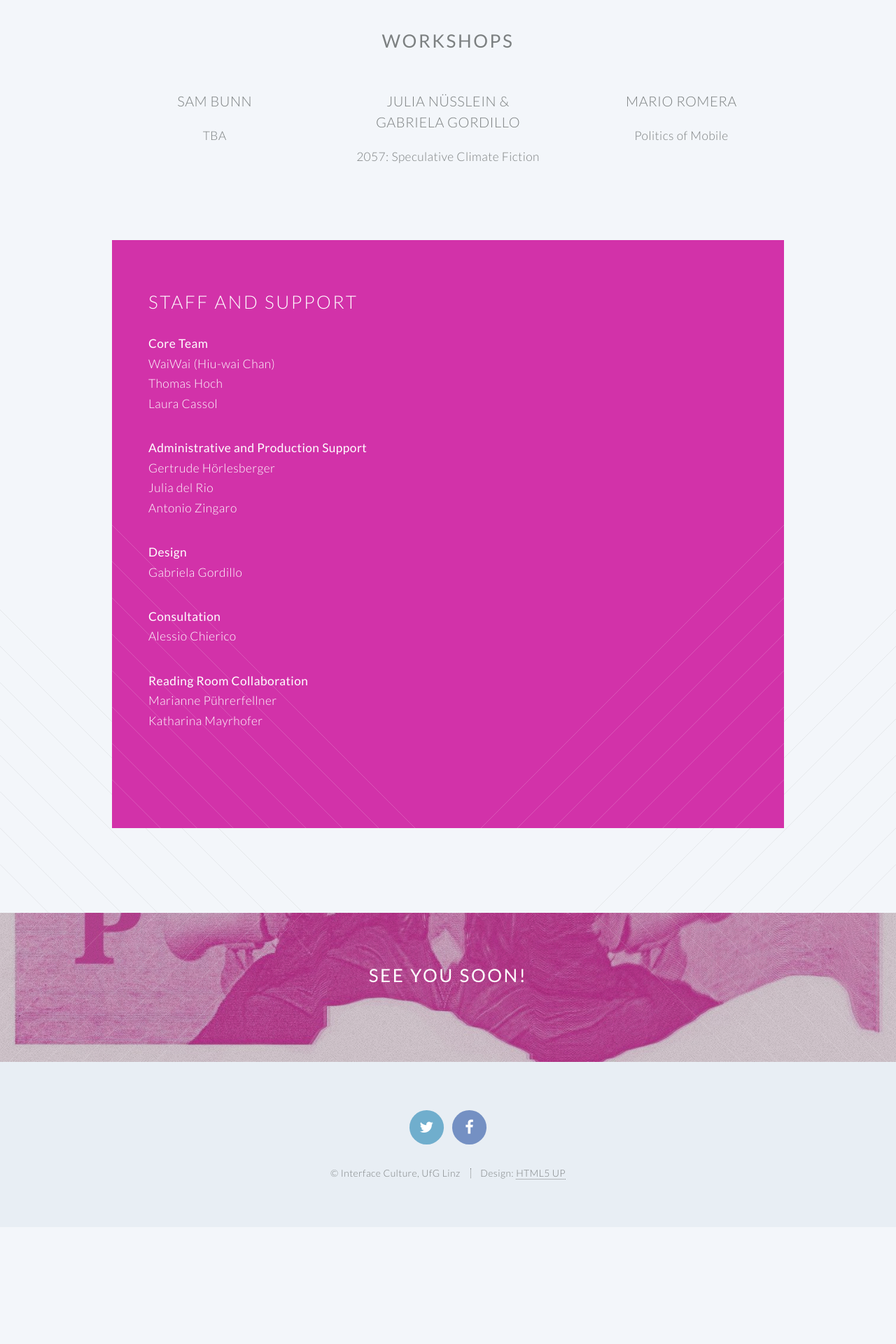
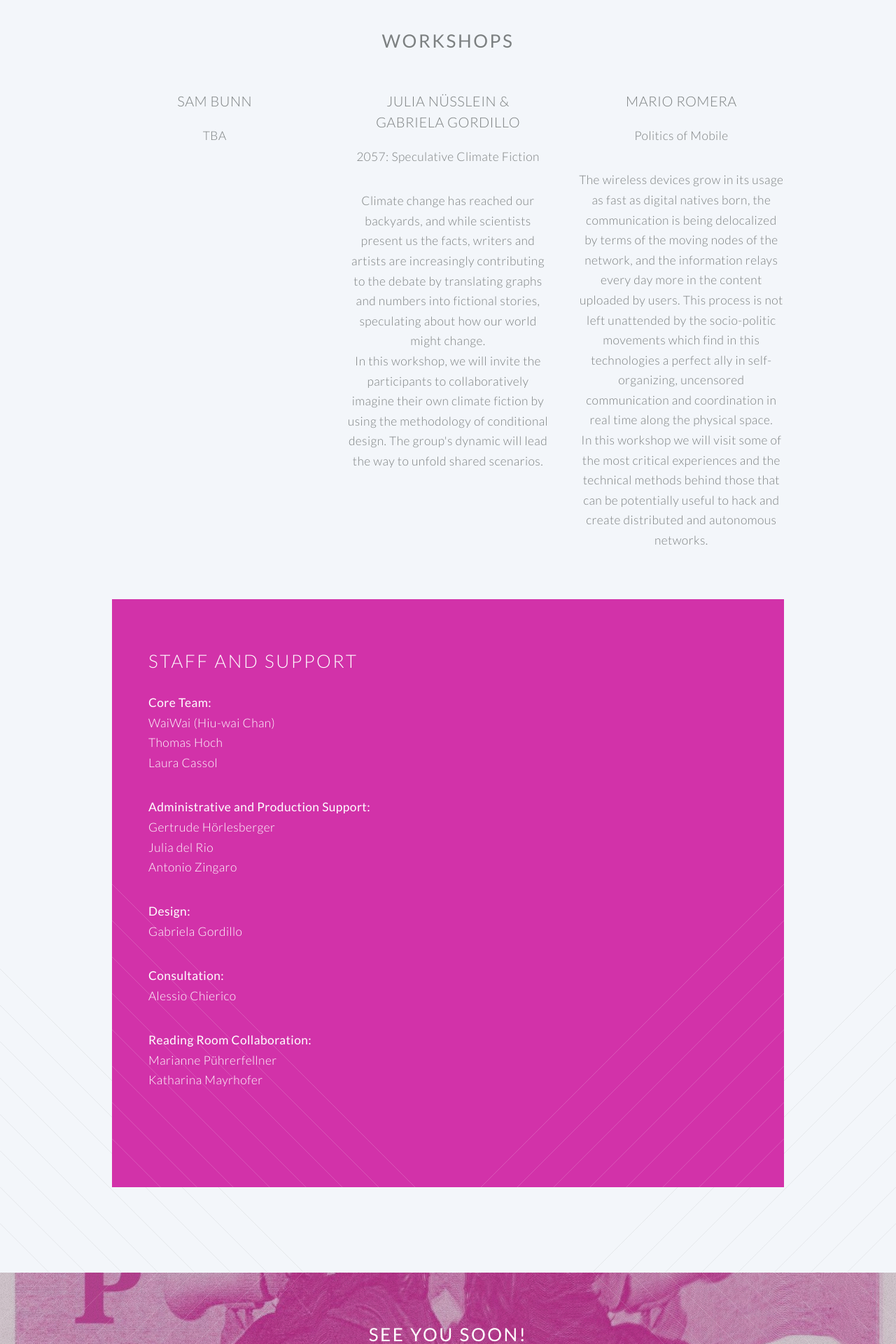
Before and after one commit to supergraph/pop-2017, a Jekyll site: the page built from index.html, in a window 1280 px wide. Shown: the part 2452-4372 px from the top of the page at 70% size. Built offline with Jekyll 4.4.1, drawn with Linux system fonts in a browser that asks for light colours; before the commit the page ends 4205 px from its top, so only the background shows below that.

Commit message:
update abstract

```diff
--- a/_includes/head.html
+++ b/_includes/head.html
@@ -10,6 +10,10 @@
     <meta name="description" content="{{ site.description }}">
     <meta name="keywords" content="" />
     <!--[if lte IE 8]><script src="css/ie/html5shiv.js"></script><![endif]-->
+    <link rel="stylesheet" href="{{ site.url }}/css/skel.css" />
+    <link rel="stylesheet" href="{{ site.url }}/css/style.css" />
+    <link rel="stylesheet" href="{{ site.url }}/css/style-wide.css" />
+    <link rel="stylesheet" href="{{ site.url }}/css/style-noscript.css" />
     <script src="{{ site.url }}/js/jquery.min.js"></script>
     <script src="{{ site.url }}/js/jquery.dropotron.min.js"></script>
     <script src="{{ site.url }}/js/jquery.scrolly.min.js"></script>
@@ -17,12 +21,6 @@
     <script src="{{ site.url }}/js/skel.min.js"></script>
     <script src="{{ site.url }}/js/skel-layers.min.js"></script>
     <script src="{{ site.url }}/js/init.js"></script>
-    <noscript>
-        <link rel="stylesheet" href="{{ site.url }}/css/skel.css" />
-        <link rel="stylesheet" href="{{ site.url }}/css/style.css" />
-        <link rel="stylesheet" href="{{ site.url }}/css/style-wide.css" />
-        <link rel="stylesheet" href="{{ site.url }}/css/style-noscript.css" />
-    </noscript>
     <!--[if lte IE 8]><link rel="stylesheet" href="/css/ie/v8.css" /><![endif]-->
     <!--[if lte IE 9]><link rel="stylesheet" href="/css/ie/v9.css" /><![endif]-->
     <meta name="viewport" content="width=device-width">
--- a/css/style.css
+++ b/css/style.css
@@ -587,7 +587,7 @@
 			.wrapper.style2 .button.special {
 				background: white;
 				border-color: white;
-				color: #83d3c9 !important;
+				color: #d232a9 !important;
 			}
 
 				.wrapper.style2 .button.special:hover {
@@ -604,6 +604,12 @@
 			background: white;
 			color: inherit;
 			padding: 4em;
+		}
+
+		.wrapper.style5 {
+			background-color: #d232a9;
+			padding: 4em;
+            margin-bottom: 1em;
 		}
 
 /* Header */
--- a/index.html
+++ b/index.html
@@ -94,6 +94,8 @@ From discourse to dialogue, from digital to analogue, from reading to copying an
 										<h3>Julia Nüßlein & <br />Gabriela Gordillo</h3>
 									</header>
 									<p>2057: Speculative Climate Fiction</p>
+                                    Climate change has reached our backyards, and while scientists present us the facts, writers and artists are increasingly contributing to the debate by translating graphs and numbers into fictional stories, speculating about how our world might change.<br />
+                                    In this workshop, we will invite the participants to collaboratively imagine their own climate fiction by using the methodology of conditional design. The group's dynamic will lead the way to unfold shared scenarios.
 								</section>
 							</div>
 							<div class="4u">
@@ -102,6 +104,8 @@ From discourse to dialogue, from digital to analogue, from reading to copying an
 										<h3>Mario Romera</h3>
 									</header>
 									<p>Politics of Mobile</p>
+                                    The wireless devices grow in its usage as fast as digital natives born, the communication is being delocalized by terms of the moving nodes of the network, and the information relays every day more in the content uploaded by users. This process is not left unattended by the socio-politic movements which find in this technologies a perfect ally in self-organizing, uncensored communication and coordination in real time along the physical space.<br />
+                                    In this workshop we will visit some of the most critical experiences and the technical methods behind those that can be potentially useful to hack and create distributed and autonomous networks.
 								</section>
 							</div>
 					</section>
@@ -117,7 +121,7 @@ From discourse to dialogue, from digital to analogue, from reading to copying an
 
 <table border="2" cellspacing="2">
 <tbody><tr>
-<td><strong>Core Team</strong>
+<td><strong>Core Team:</strong>
 					<ul>
 						<li>WaiWai (Hiu-wai Chan)</li>
 						<li>Thomas Hoch</li>
@@ -126,7 +130,7 @@ From discourse to dialogue, from digital to analogue, from reading to copying an
 </td>
 </tr>
 <tr>
-<td><strong>Administrative and Production Support</strong>
+<td><strong>Administrative and Production Support:</strong>
 					<ul>
 						<li>Gertrude Hörlesberger</li>
 						<li>Julia del Rio</li>
@@ -135,21 +139,21 @@ From discourse to dialogue, from digital to analogue, from reading to copying an
 </td>
 </tr>
 <tr>
-<td><strong>Design</strong>
+<td><strong>Design:</strong>
 					<ul>
 						<li>Gabriela Gordillo</li>
                     </ul>
 </td>
 </tr>
 <tr>
-<td><strong>Consultation</strong>
+<td><strong>Consultation:</strong>
 					<ul>
 						<li>Alessio Chierico</li>
                     </ul>
 </td>
 </tr>
 <tr>
-<td><strong>Reading Room Collaboration</strong>
+<td><strong>Reading Room Collaboration:</strong>
 					<ul>
 						<li>Marianne Pührerfellner</li>
 						<li>Katharina Mayrhofer</li>
```
